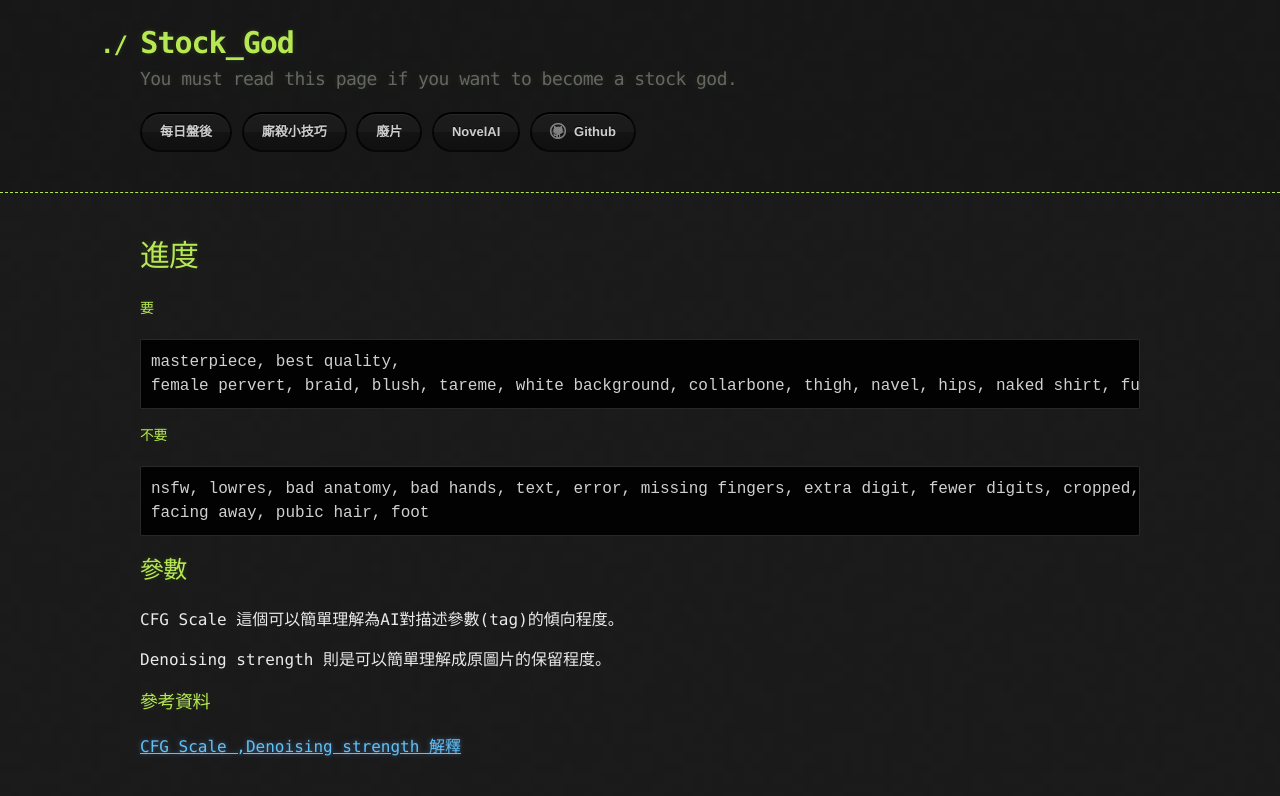
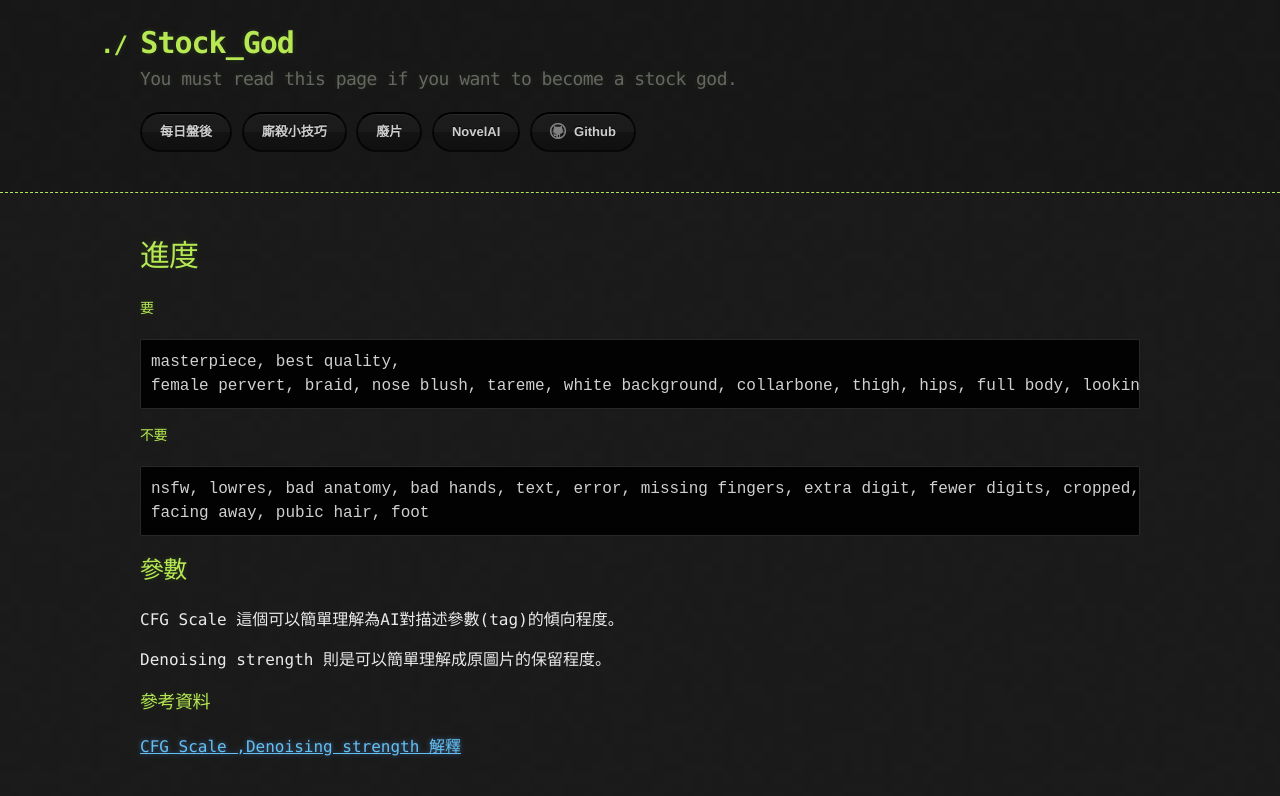
Before and after one commit to lepg5487/Stock_God, a Jekyll site: the page built from NovelAI.md, in a window 1280 px wide. Shown: the top 796 px of the page. Built offline with Jekyll 4.4.1, drawn with Linux system fonts in a browser that asks for light colours; our own code applies the rules of GitHub Pages for plain Markdown files.

Commit message:
Update NovelAI.md

````diff
--- a/NovelAI.md
+++ b/NovelAI.md
@@ -6,7 +6,7 @@
 #### 要
 ```
 masterpiece, best quality,
-female pervert, braid, blush, tareme, white background, collarbone, thigh, navel, hips, naked shirt, full body, looking at viewer, closed mouth, smile, covering breasts, heart-shaped pupils, undressing, happy sex, girl on top,
+female pervert, braid, nose blush, tareme, white background, collarbone, thigh, hips, full body, looking at viewer, closed mouth, smile, covering breasts, heart-shaped pupils, undressing, gown
 ```
 #### 不要
 ```
````
